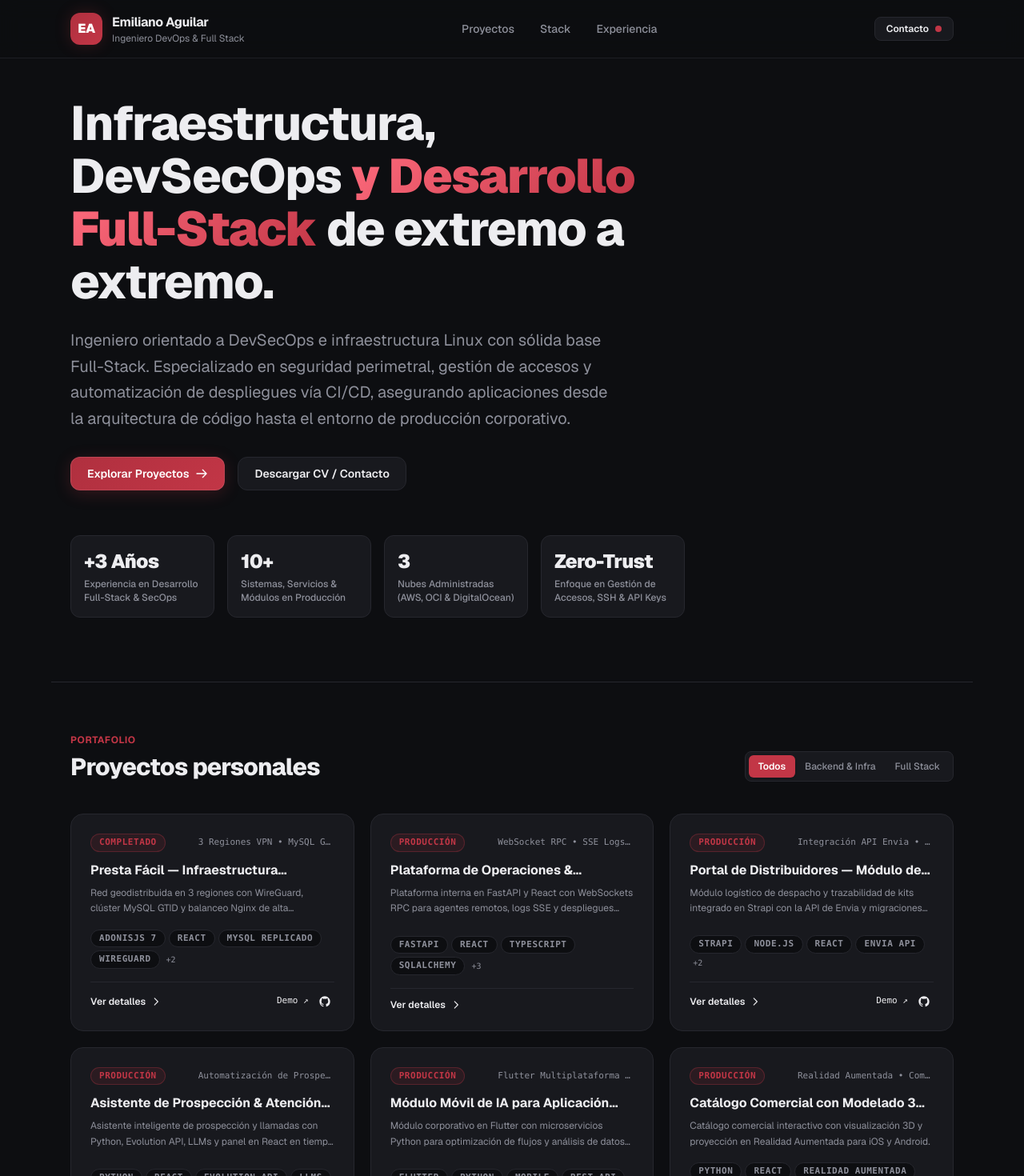
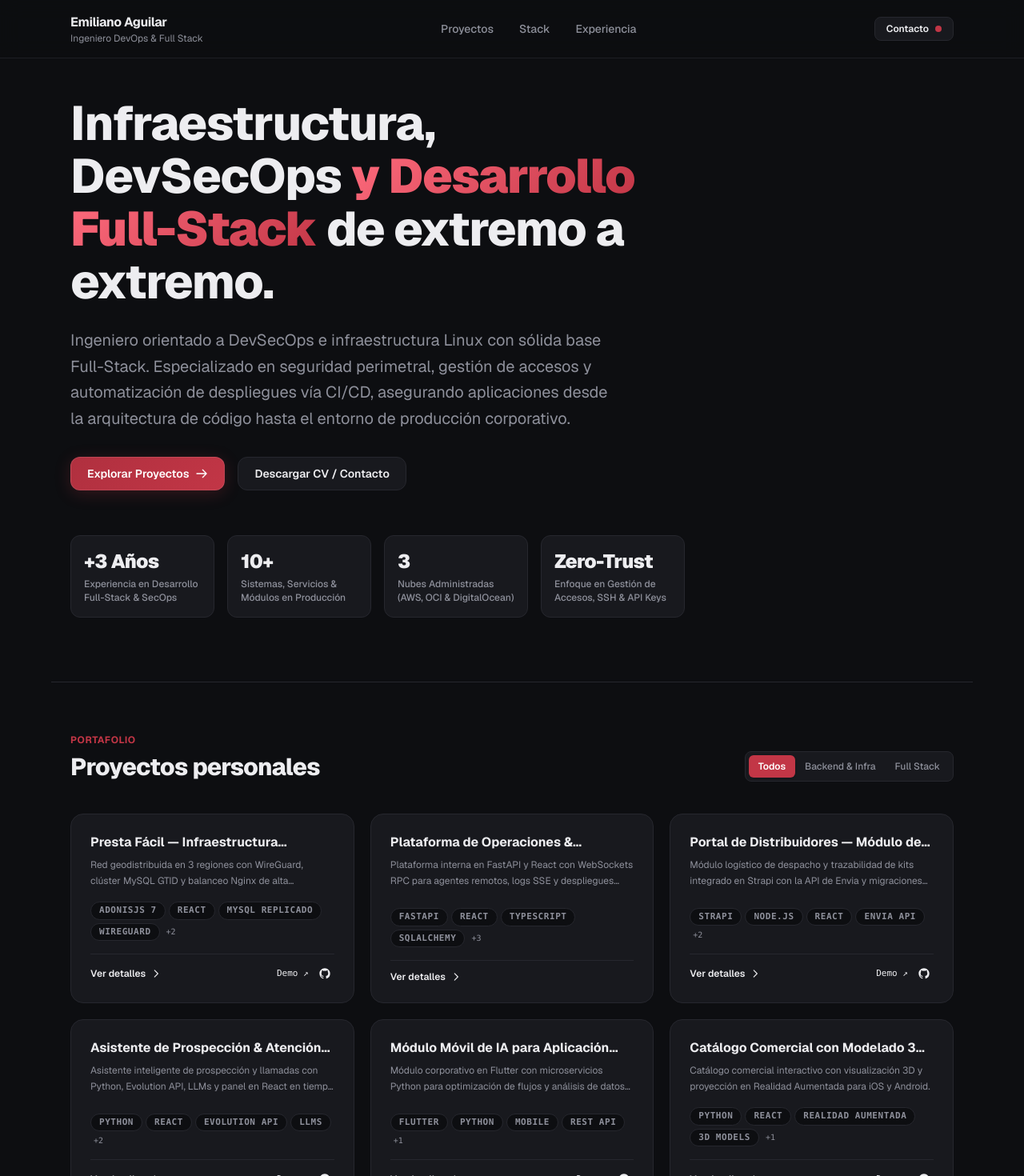
Before and after one commit to Sir-Fehane/portfolio, a Next.js app: page / in a window 1280 px wide. Shown: the top 1470 px of the page at 80% size. Built offline with nearby package versions, Linux system fonts and the light colour scheme.

Commit message:
feedback

```diff
--- a/components/layout/Navbar.tsx
+++ b/components/layout/Navbar.tsx
@@ -11,7 +11,6 @@ interface NavbarProps {
 export const Navbar: React.FC<NavbarProps> = ({
   name = "Emiliano Aguilar",
   role = "Ingeniero DevOps & Full Stack",
-  initials = "EA",
   className = "",
 }) => {
   return (
@@ -24,15 +23,6 @@ export const Navbar: React.FC<NavbarProps> = ({
     >
       <div className="mx-auto max-w-6xl px-6 py-4 flex items-center justify-between">
         <a href="#hero" className="flex items-center gap-3 group text-inherit no-underline">
-          <div
-            className="w-10 h-10 rounded-xl flex items-center justify-center font-black tracking-tight text-white shadow-lg transition-transform group-hover:scale-105"
-            style={{
-              background: "linear-gradient(135deg, var(--accent) 0%, var(--accent-light) 100%)",
-              boxShadow: "0 0 20px var(--accent-glow)",
-            }}
-          >
-            {initials}
-          </div>
           <div className="flex flex-col">
             <span className="font-bold tracking-tight text-[#EDEDF0] text-sm sm:text-base">
               {name}
--- a/components/sections/ContactSection.tsx
+++ b/components/sections/ContactSection.tsx
@@ -13,7 +13,7 @@ interface ContactSectionProps {
 }
 
 export const ContactSection: React.FC<ContactSectionProps> = ({
-  badgeText = "Hablemos de tu próximo proyecto",
+  badgeText = "",
   title = "¿Listo para crear algo increíble?",
   description = "Si estás interesado en colaborar en algún proyecto, no dudes en contactarme, estaré encantado de saber de ti.",
   email = "[EMAIL_ADDRESS]",
@@ -58,7 +58,6 @@ export const ContactSection: React.FC<ContactSectionProps> = ({
         />
 
         <div className="relative z-10 max-w-2xl mx-auto flex flex-col items-center gap-6">
-          <Badge variant="accent">{badgeText}</Badge>
 
           <h2 className="text-3xl sm:text-5xl font-extrabold text-[#EDEDF0] tracking-tight">
             {title}
--- a/components/sections/ProjectCard.tsx
+++ b/components/sections/ProjectCard.tsx
@@ -37,14 +37,6 @@ export const ProjectCard: React.FC<ProjectCardProps> = ({
       className={`flex flex-col justify-between p-5 cursor-pointer group hover:border-[#C23646]/50 transition-all duration-200 ${className}`}
     >
       <div>
-        {/* Top Badges */}
-        <div className="flex items-center justify-between gap-2 mb-3">
-          <Badge variant="accent">{project.status}</Badge>
-          <span className="text-[11px] text-[#8E909B] font-mono truncate max-w-[170px]">
-            {project.metrics}
-          </span>
-        </div>
-
         {/* Project Title */}
         <h3 className="text-base font-bold text-[#EDEDF0] mb-2 group-hover:text-white transition-colors leading-snug line-clamp-1">
           {project.title}
--- a/components/sections/ProjectModal.tsx
+++ b/components/sections/ProjectModal.tsx
@@ -213,15 +213,6 @@ export const ProjectModal: React.FC<ProjectModalProps> = ({
                 {project.title}
               </h3>
 
-              {/* Métrica / Highlight destacado */}
-              {project.metrics && (
-                <div className="mt-3 p-3 rounded-xl bg-[#0D0E11] border border-[#26272E] flex items-center gap-2.5">
-                  <span className="w-2 h-2 rounded-full bg-[#C23646] animate-pulse flex-shrink-0" />
-                  <span className="text-xs font-mono font-medium text-[#EDEDF0]">
-                    {project.metrics}
-                  </span>
-                </div>
-              )}
             </div>
 
             {/* Descripción Completa ("Contando todo lo que se hizo") */}
```
